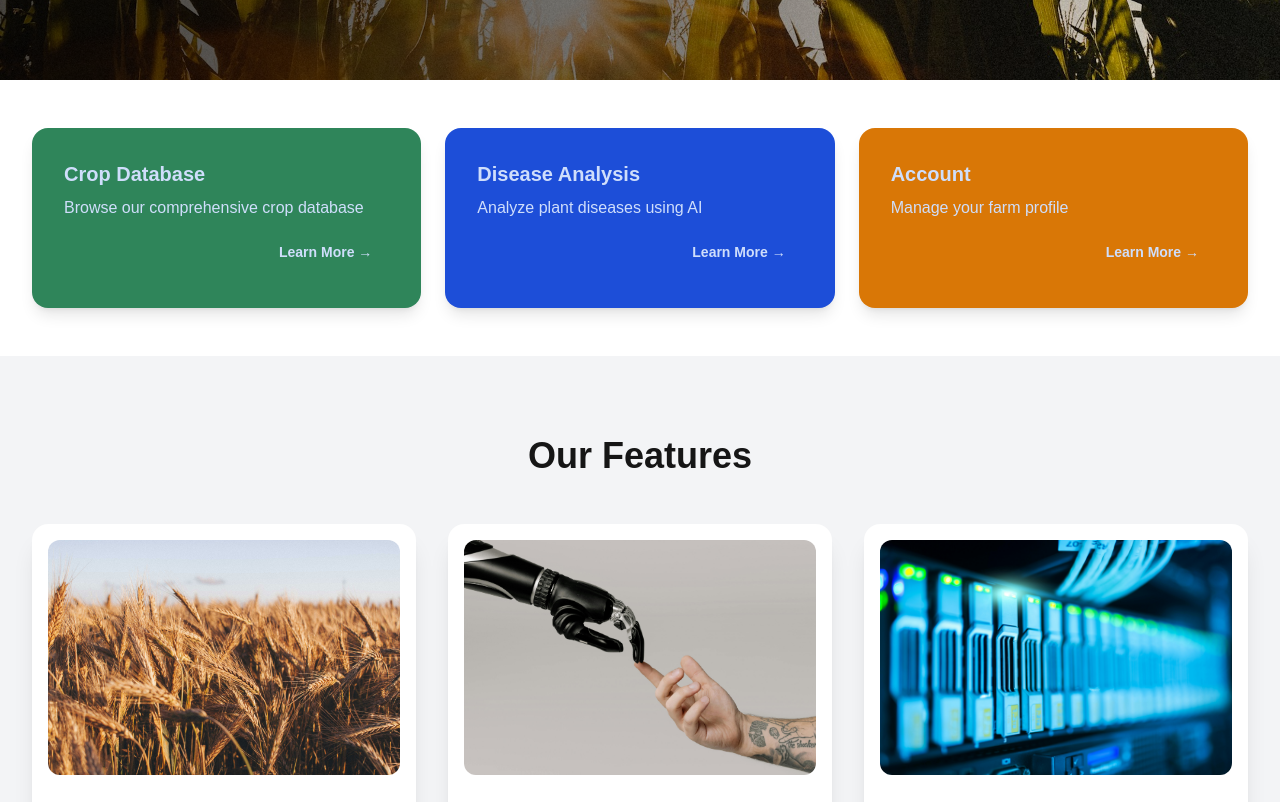
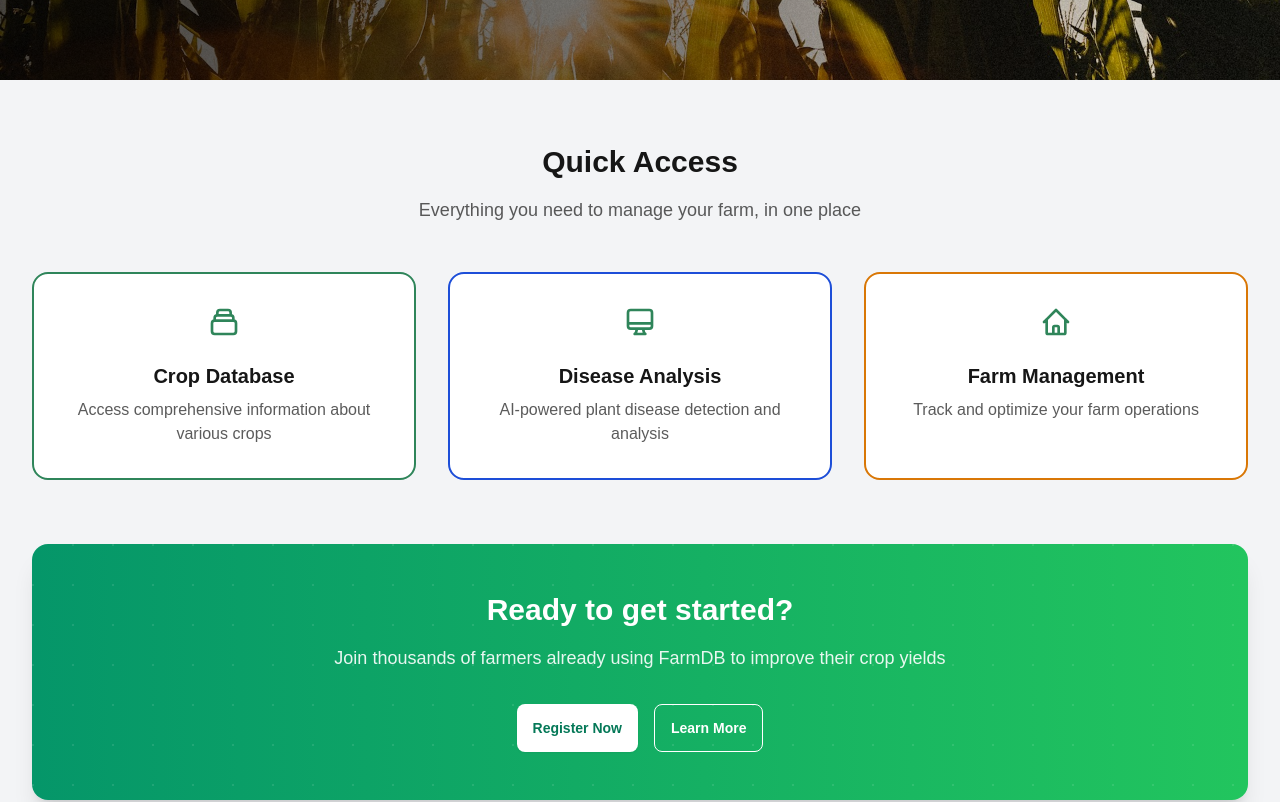
Before and after one commit to onesmuskipchumba0/Farmdb, a Next.js app: page / in a window 1280 px wide. Shown: the part 600-1402 px from the top of the page. Built offline with nearby package versions, Linux system fonts and the light colour scheme.

Commit message:
enhance homepage cta

```diff
--- a/components/home/QuickLinks.jsx
+++ b/components/home/QuickLinks.jsx
@@ -4,43 +4,88 @@ export default function QuickLinks() {
   const links = [
     {
       title: "Crop Database",
-      description: "Browse our comprehensive crop database",
+      description: "Access comprehensive information about various crops",
       href: "/cropdb",
-      color: "bg-primary text-secondary-content", // Updated color classes
+      color: "bg-base-100 border-2 border-primary hover:bg-primary",
+      icon: (
+        <svg xmlns="http://www.w3.org/2000/svg" className="h-8 w-8" fill="none" viewBox="0 0 24 24" stroke="currentColor">
+          <path strokeLinecap="round" strokeLinejoin="round" strokeWidth={2} d="M19 11H5m14 0a2 2 0 012 2v6a2 2 0 01-2 2H5a2 2 0 01-2-2v-6a2 2 0 012-2m14 0V9a2 2 0 00-2-2M5 11V9a2 2 0 012-2m0 0V5a2 2 0 012-2h6a2 2 0 012 2v2M7 7h10" />
+        </svg>
+      ),
     },
     {
       title: "Disease Analysis",
-      description: "Analyze plant diseases using AI",
+      description: "AI-powered plant disease detection and analysis",
       href: "/ai",
-      color: "bg-secondary text-secondary-content", // Updated color classes
+      color: "bg-base-100 border-2 border-secondary hover:bg-secondary",
+      icon: (
+        <svg xmlns="http://www.w3.org/2000/svg" className="h-8 w-8" fill="none" viewBox="0 0 24 24" stroke="currentColor">
+          <path strokeLinecap="round" strokeLinejoin="round" strokeWidth={2} d="M9.75 17L9 20l-1 1h8l-1-1-.75-3M3 13h18M5 17h14a2 2 0 002-2V5a2 2 0 00-2-2H5a2 2 0 00-2 2v10a2 2 0 002 2z" />
+        </svg>
+      ),
     },
     {
-      title: "Account",
-      description: "Manage your farm profile",
+      title: "Farm Management",
+      description: "Track and optimize your farm operations",
       href: "/account",
-      color: "bg-accent text-secondary-content", // Updated color classes
+      color: "bg-base-100 border-2 border-accent hover:bg-accent",
+      icon: (
+        <svg xmlns="http://www.w3.org/2000/svg" className="h-8 w-8" fill="none" viewBox="0 0 24 24" stroke="currentColor">
+          <path strokeLinecap="round" strokeLinejoin="round" strokeWidth={2} d="M3 12l2-2m0 0l7-7 7 7M5 10v10a1 1 0 001 1h3m10-11l2 2m-2-2v10a1 1 0 01-1 1h-3m-6 0a1 1 0 001-1v-4a1 1 0 011-1h2a1 1 0 011 1v4a1 1 0 001 1m-6 0h6" />
+        </svg>
+      ),
     },
   ]
 
   return (
-    <section className="py-12 bg-base-100">
+    <section className="py-16 bg-base-200">
       <div className="max-w-7xl mx-auto px-8">
-        <div className="grid md:grid-cols-3 gap-6">
+        <div className="text-center mb-12">
+          <h2 className="text-3xl font-bold mb-4">Quick Access</h2>
+          <p className="text-lg text-base-content/70">Everything you need to manage your farm, in one place</p>
+        </div>
+
+        <div className="grid md:grid-cols-3 gap-8 mb-12">
           {links.map((link, index) => (
             <Link
               key={index}
               href={link.href}
-              className={`card ${link.color} hover:scale-105 transition-transform shadow-lg`}
+              className={`card ${link.color} hover:scale-105 transition-all duration-300 group`}
             >
-              <div className="card-body">
-                <h3 className="card-title">{link.title}</h3>
-                <p>{link.description}</p>
-                <div className="card-actions justify-end">
-                  <button className="btn btn-ghost text-current">Learn More →</button>
+              <div className="card-body items-center text-center">
+                <div className="text-primary group-hover:text-white transition-colors duration-300">
+                  {link.icon}
                 </div>
+                <h3 className="card-title mt-4 group-hover:text-white">{link.title}</h3>
+                <p className="text-base-content/70 group-hover:text-white/90">{link.description}</p>
               </div>
             </Link>
           ))}
+        </div>
+
+        {/* Updated Registration CTA */}
+        <div className="flex flex-col items-center mt-16 p-12 rounded-2xl relative overflow-hidden bg-gradient-to-r from-emerald-600 to-green-500 dark:from-primary dark:to-primary-focus shadow-xl">
+          {/* Decorative background pattern */}
+          <div className="absolute inset-0 opacity-10 bg-[radial-gradient(circle_at_1px_1px,white_1px,transparent_1px)] [background-size:40px_40px]"></div>
+
+          <h3 className="text-3xl font-bold mb-4 text-white relative">Ready to get started?</h3>
+          <p className="text-lg mb-8 text-white/90 text-center max-w-2xl relative">
+            Join thousands of farmers already using FarmDB to improve their crop yields
+          </p>
+          <div className="flex gap-4 relative">
+            <Link
+              href="/register"
+              className="btn bg-white hover:bg-gray-100 text-emerald-700 dark:text-primary border-none"
+            >
+              Register Now
+            </Link>
+            <Link
+              href="/about"
+              className="btn btn-outline border-white text-white hover:bg-white/20 hover:border-white"
+            >
+              Learn More
+            </Link>
+          </div>
         </div>
       </div>
     </section>
```
